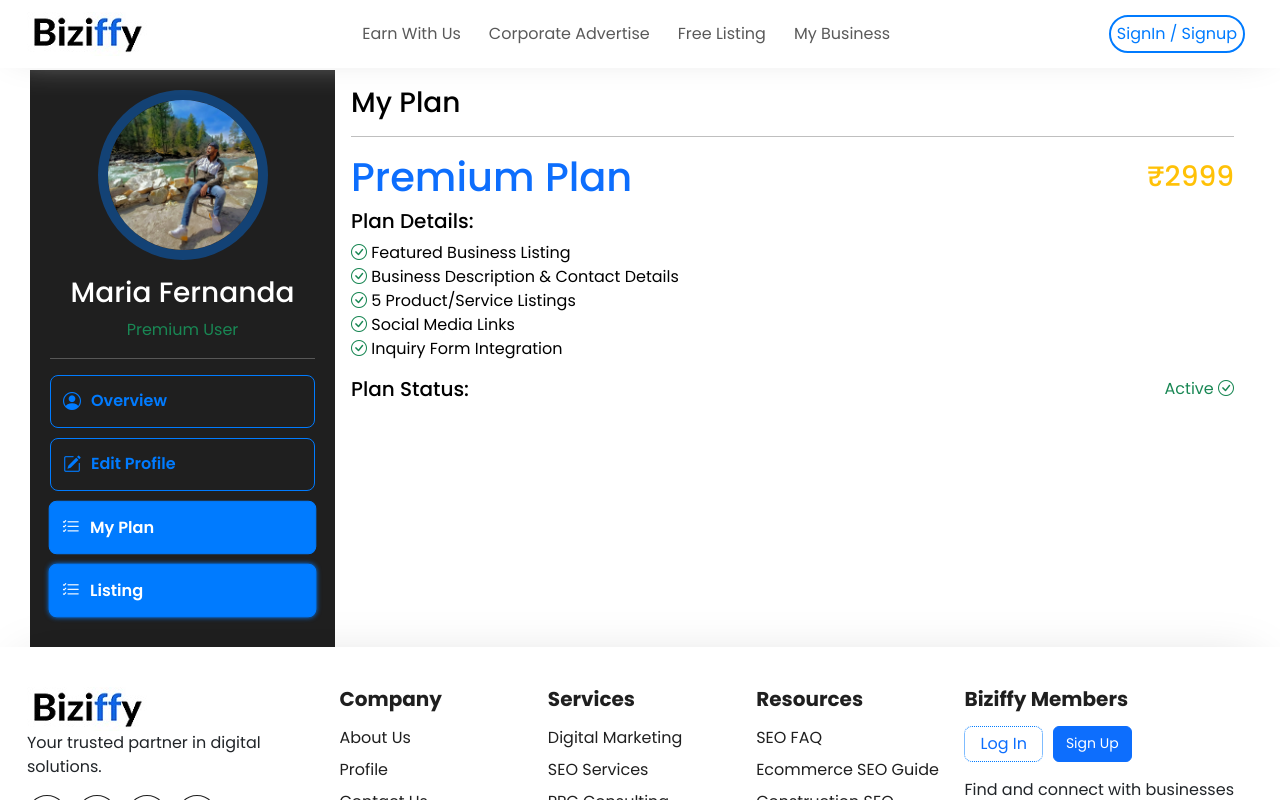
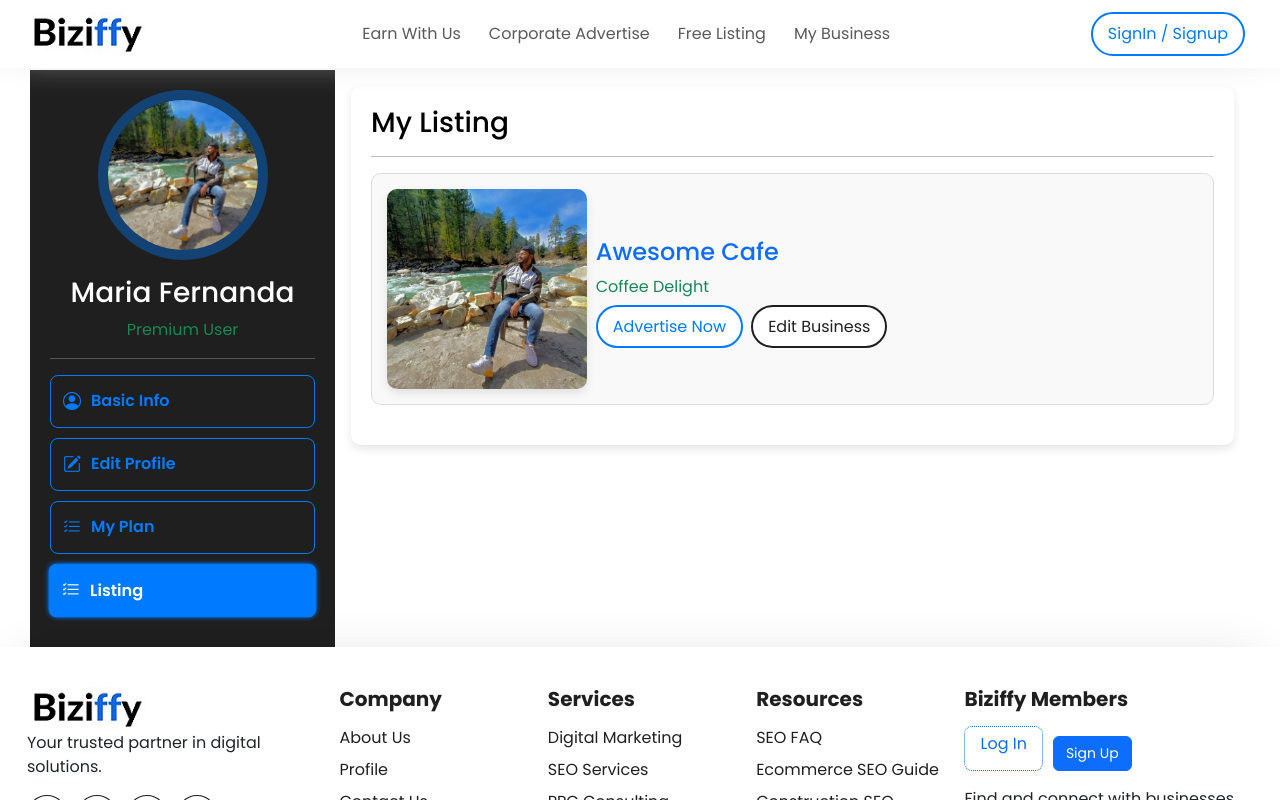
Before and after one commit to vishnugit2024/jd, a Next.js app: page /Pages/Profile in a window 1280 px wide. Both pictures are taken after a click on the button "Listing". Shown: the top 800 px of the page. Built offline with nearby package versions, Linux system fonts and the light colour scheme.

Commit message:
new changes

```diff
--- a/src/app/Components/Navbar/navbar.css
+++ b/src/app/Components/Navbar/navbar.css
@@ -150,26 +150,10 @@
   text-decoration: none;
 }
 
-.login-btn{
-  background-color: white;
-  color: white;
-  border: 2px solid var(--blue);
-  padding: 5px 6px;
-  border-radius: 30px;
-  color: var(--blue);
-  text-decoration: none;
-}
 
-.login-btn:focus{
-  background-color: var(--black);
-  color: white;
-  border: none;
-}
+
 
 @media only screen and (max-width: 768px) {
-  .login-btn{
-    font-size: 12px;
-  }
 
   .dropMain {
     width: 90%;
--- a/src/app/Pages/Profile/page.js
+++ b/src/app/Pages/Profile/page.js
@@ -26,16 +26,21 @@
         ],
     };
 
+    const listings = [
+        {
+            id: 1,
+            title: 'Awesome Cafe',
+            businessName: 'Coffee Delight',
+            description: 'A cozy place for coffee lovers.',
+            image: profileImage
+        }
+    ];
+
+
     return (
         <section className='profile-section'>
-            {/* <div className='container text-center py-2'>
-                <h3 className='heading-title'>Profile</h3>
-                <p className='text-center m-0'>View All Your Profile Details Here.</p>
-            </div>
-            <hr /> */}
             <div className='container'>
                 <div className='row'>
-                    {/* Sidebar with Tabs */}
                     <div className='col-md-3 p-0'>
                         <div className='sidebar'>
                             <div className='d-grid justify-content-center text-center'>
@@ -45,7 +50,7 @@
                             </div>
                             <hr className='text-white' />
                             <button className={`sidebar-tab ${activeTab === 'overview' ? 'active' : ''}`} onClick={() => setActiveTab('overview')}>
-                                <i className='bi bi-person-circle'></i> Overview
+                                <i className='bi bi-person-circle'></i> Basic Info
                             </button>
                             <button className={`sidebar-tab ${activeTab === 'edit' ? 'active' : ''}`} onClick={() => setActiveTab('edit')}>
                                 <i className='bi bi-pencil-square'></i> Edit Profile
@@ -53,13 +58,11 @@
                             <button className={`sidebar-tab ${activeTab === 'plan' ? 'active' : ''}`} onClick={() => setActiveTab('plan')}>
                                 <i className='bi bi-list-check'></i> My Plan
                             </button>
-                            <button className={`sidebar-tab ${activeTab === 'plan' ? 'active' : ''}`} onClick={() => setActiveTab('plan')}>
+                            <button className={`sidebar-tab ${activeTab === 'listing' ? 'active' : ''}`} onClick={() => setActiveTab('listing')}>
                                 <i className='bi bi-list-check'></i> Listing
                             </button>
                         </div>
                     </div>
-
-                    {/* Main Content Area */}
                     <div className='col-md-9 p-3'>
                         {activeTab === 'overview' && (
                             <div className='profile-overview'>
@@ -79,7 +82,6 @@
                                 </div>
                             </div>
                         )}
-
                         {activeTab === 'edit' && (
                             <div className='profile-edit'>
                                 <h3>Edit Profile</h3>
@@ -127,6 +129,32 @@
                                 </div>
                             </div>
                         )}
+
+                        {activeTab === 'listing' && (
+                            <div className='profile-plan-table'>
+                                <h3>My Listing</h3>
+                                <hr />
+                                {listings.length > 0 ? (
+                                    listings.map((listing) => (
+                                        <div className='profile-listing' key={listing.id}>
+                                            <div className='row listing-item'>
+                                                <div className='col-md-3'>
+                                                    <Image src={listing.image} alt={listing.title} className='listing-img' width={150} height={150} />
+                                                </div>
+                                                <div className='col-md-9'>
+                                                    <h4 className='text-primary'>{listing.title}</h4>
+                                                    <p className='text-success'>{listing.businessName}</p>
+                                                    <Link href='/Pages/free-listing#paidlisting' className='login-btn me-2'>Advertise Now</Link>
+                                                    <Link href='/Pages/Profile/edit-profile' className='black-btn'>Edit Business</Link>
+                                                </div>
+                                            </div>
+                                        </div>
+                                    ))
+                                ) : (
+                                    <p className='no-listing'>You have no listings. Please go to the listing page.</p>
+                                )}
+                            </div>
+                        )}
                     </div>
                 </div>
             </div>
--- a/src/app/Pages/Profile/profile.css
+++ b/src/app/Pages/Profile/profile.css
@@ -171,6 +171,41 @@
     box-shadow: 0 0 5px var(--blue);
 }
 
+.listing-img{
+    width: 200px;
+    height: 200px;
+    border-radius: 10px;
+    object-fit: cover;
+    box-shadow: 0px 4px 10px rgba(0, 0, 0, 0.1);
+}
+
+.profile-plan-table {
+    padding: 20px;
+    background: #fff;
+    border-radius: 10px;
+    box-shadow: 0px 4px 10px rgba(0, 0, 0, 0.1);
+}
+.profile-listing {
+    margin-bottom: 20px;
+    padding: 15px;
+    border: 1px solid #ddd;
+    border-radius: 10px;
+    background: #f9f9f9;
+}
+.listing-item {
+    align-items: center;
+}
+.btn {
+    margin-right: 10px;
+    margin-top: 10px;
+}
+.no-listing {
+    text-align: center;
+    color: #888;
+    font-size: 18px;
+    margin-top: 20px;
+}
+
 @media only screen and (max-width:768px) {
     .profile-img{
         height: 120px;
--- a/src/app/Pages/free-listing/page.js
+++ b/src/app/Pages/free-listing/page.js
@@ -328,7 +328,7 @@
         </div>
       </section>
 
-      <section>
+      <section id="paidlisting">
         <div className="container">
           <div className="free-listing-sec-heading">
             <h1 className="free-listing-sec-title">
--- a/src/app/Pages/freelistingform/freelistingform.css
+++ b/src/app/Pages/freelistingform/freelistingform.css
@@ -1,5 +1,5 @@
 .freelistingform-page-css {
-  margin: 8rem 0rem !important;
+  margin: 8rem 0rem 4rem !important;
 }
 
 sup {
--- a/src/app/Pages/freelistingform/page.js
+++ b/src/app/Pages/freelistingform/page.js
@@ -10,7 +10,7 @@
 import BusinessTiming from "@/app/Components/FreeListingform/BusinessTiming";
 import BusinessCategory from "@/app/Components/FreeListingform/BusinessCategory";
 
-const page = () => {
+const Page = () => {
   const [key, setKey] = useState("business");
 
   return (
@@ -58,4 +58,4 @@
   );
 };
 
-export default page;
+export default Page;
--- a/src/app/globals.css
+++ b/src/app/globals.css
@@ -34,6 +34,7 @@
   border-radius: 30px;
   color: var(--blue);
   text-decoration: none;
+  transition: 0.5s  ;
 }
 
 .black-btn {
@@ -43,7 +44,20 @@
   padding: 8px 15px;
   border-radius: 30px;
   color: var(--black);
+  transition: 0.5s  ;
   text-decoration: none;
+}
+
+
+.login-btn:hover{
+  background-color: var(--blue);
+  color: white;
+  border: none;
+}
+.black-btn:hover {
+  background-color: var(--black);
+  color: white;
+  border: none;
 }
 
 .all-breadcrumb {
@@ -253,4 +267,8 @@
     border: 1px solid var(--black);
     padding: 5px 10px;
   }
+  .login-btn{
+    font-size: 12px;
+  }
+
 }
```
Also changed, not shown: src/app/Pages/Profile/edit-profile/page.js (added, +9 -0 lines).
